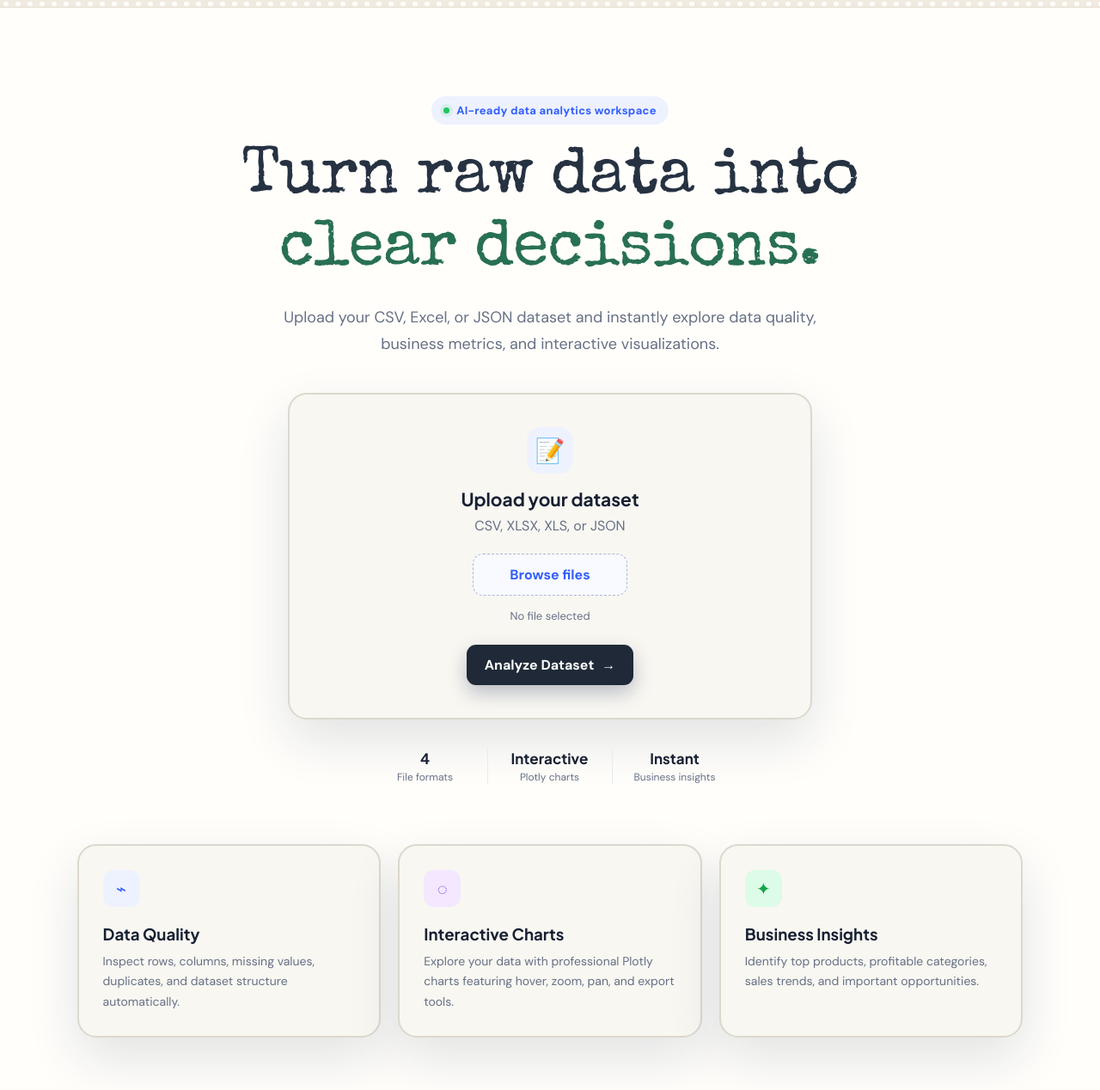
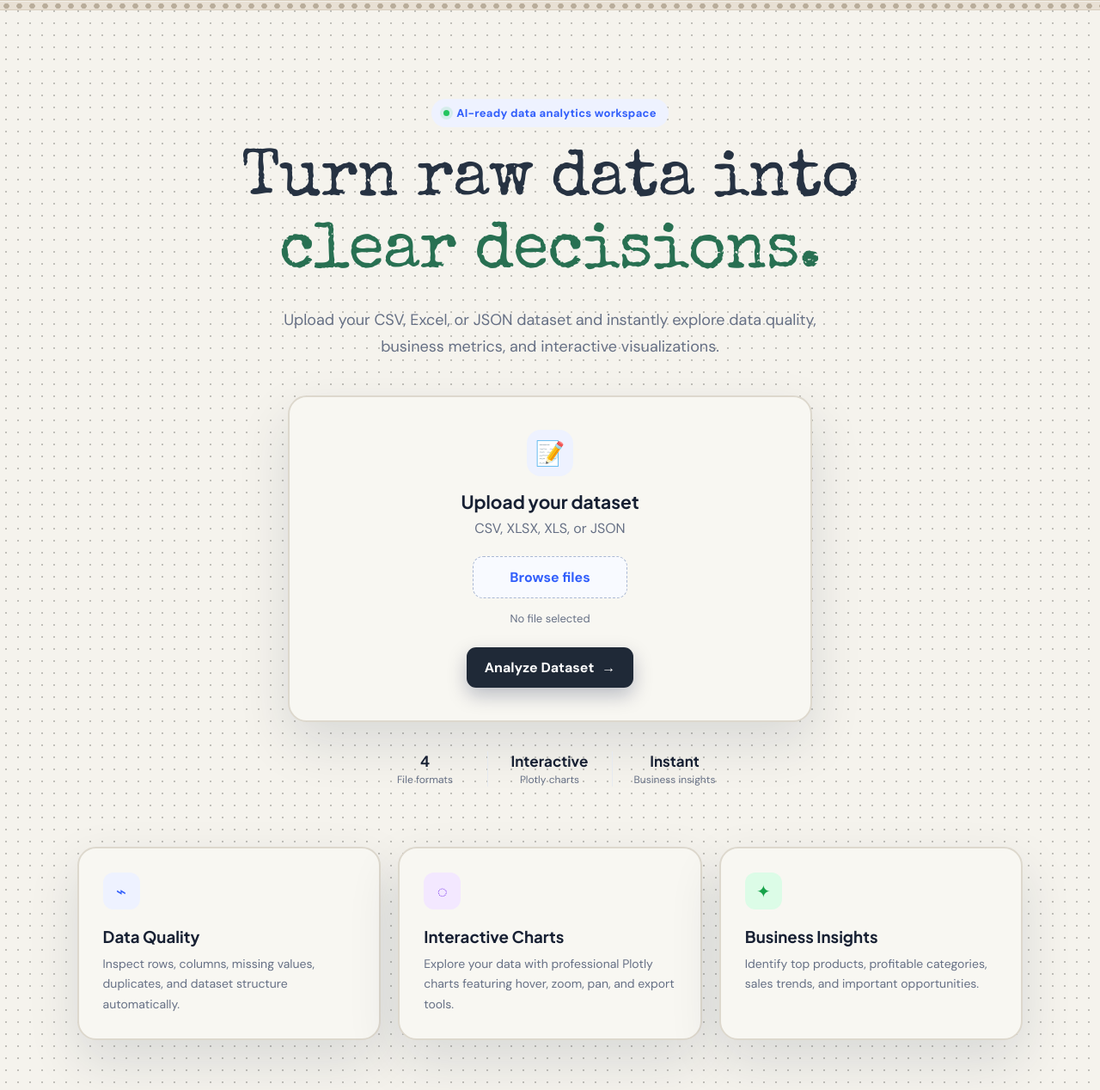
Before and after one commit to mansoorkalwar/Data_science_web_app, a Flask app: page / in a window 1280 px wide. Shown: the part 78-1346 px from the top of the page at 86% size. Before the commit the page ends 1315 px from the top, so only its background shows below. Run offline with Flask 3, Linux system fonts and the light colour scheme; some libraries are stand-ins or nearby versions; some web fonts are replaced.

Commit message:
Restore original page background and improve navbar dotted border

```diff
--- a/static/css/style.css
+++ b/static/css/style.css
@@ -843,10 +843,7 @@ tbody tr:hover { background: #fafbff; }
     --nav-border: #E8E0D4;
     --nav-dot: #D8D2C6;
 }
-body {
-    background-color: var(--page-cream);
-    background-image: none;
-}
+/* Keep the original page background; only the navbar uses the new palette. */
 .scroll-progress {
     position: fixed;
     top: 0;
@@ -960,13 +957,15 @@ body {
     letter-spacing: 0;
 }
 .navbar-dots {
-    height: 9px;
+    height: 12px;
     width: 100%;
-    background-color: #F0EAE0;
-    background-image: radial-gradient(circle, #FFFEFB 0 2.7px, transparent 3px);
-    background-size: 14px 9px;
+    background-color: #E8E0D4;
+    background-image: radial-gradient(circle, #B9AD9B 0 3px, transparent 3.5px);
+    background-size: 15px 12px;
     background-position: 0 0;
-    border-bottom: 1px solid rgba(216, 210, 198, .45);
+    border-top: 1px solid #D8CDBD;
+    border-bottom: 1px solid #D8CDBD;
+    box-shadow: inset 0 1px 0 rgba(255,255,255,.55);
 }
 .mobile-menu-toggle {
     display: none;
```
